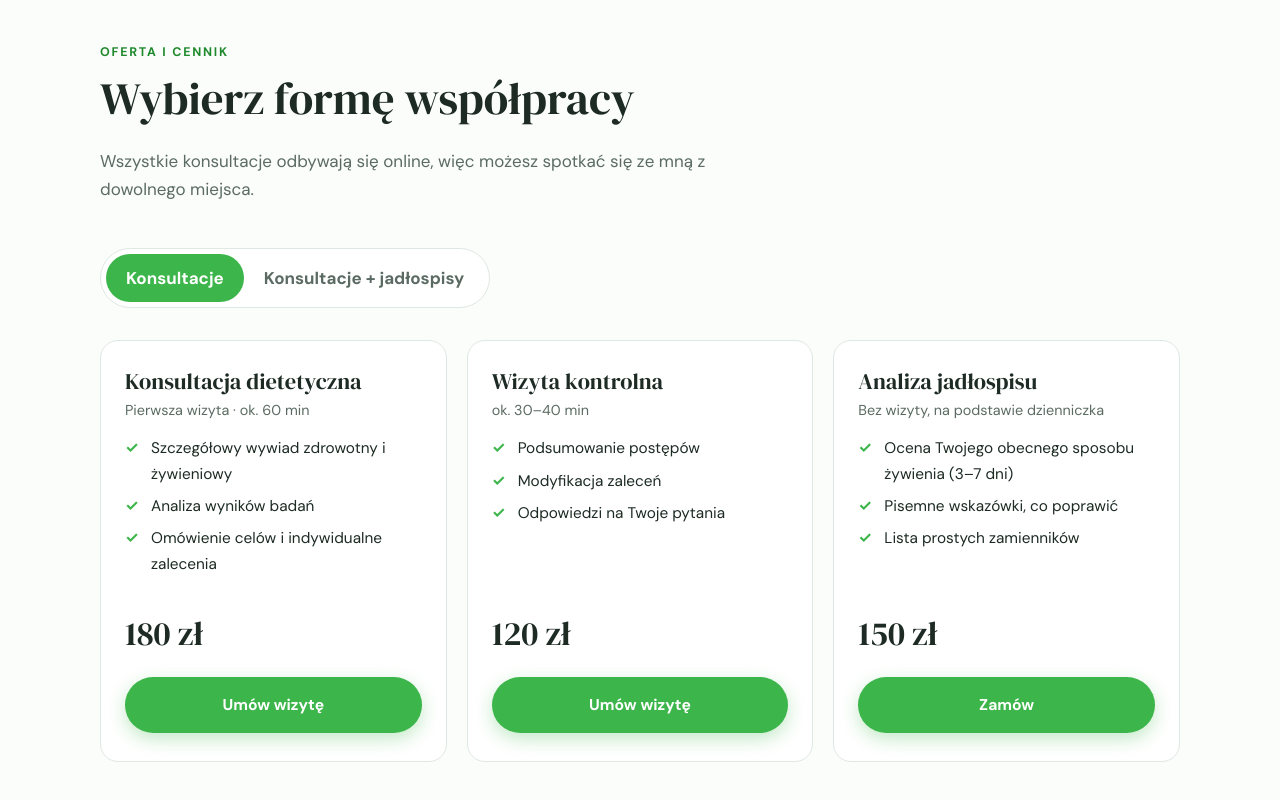
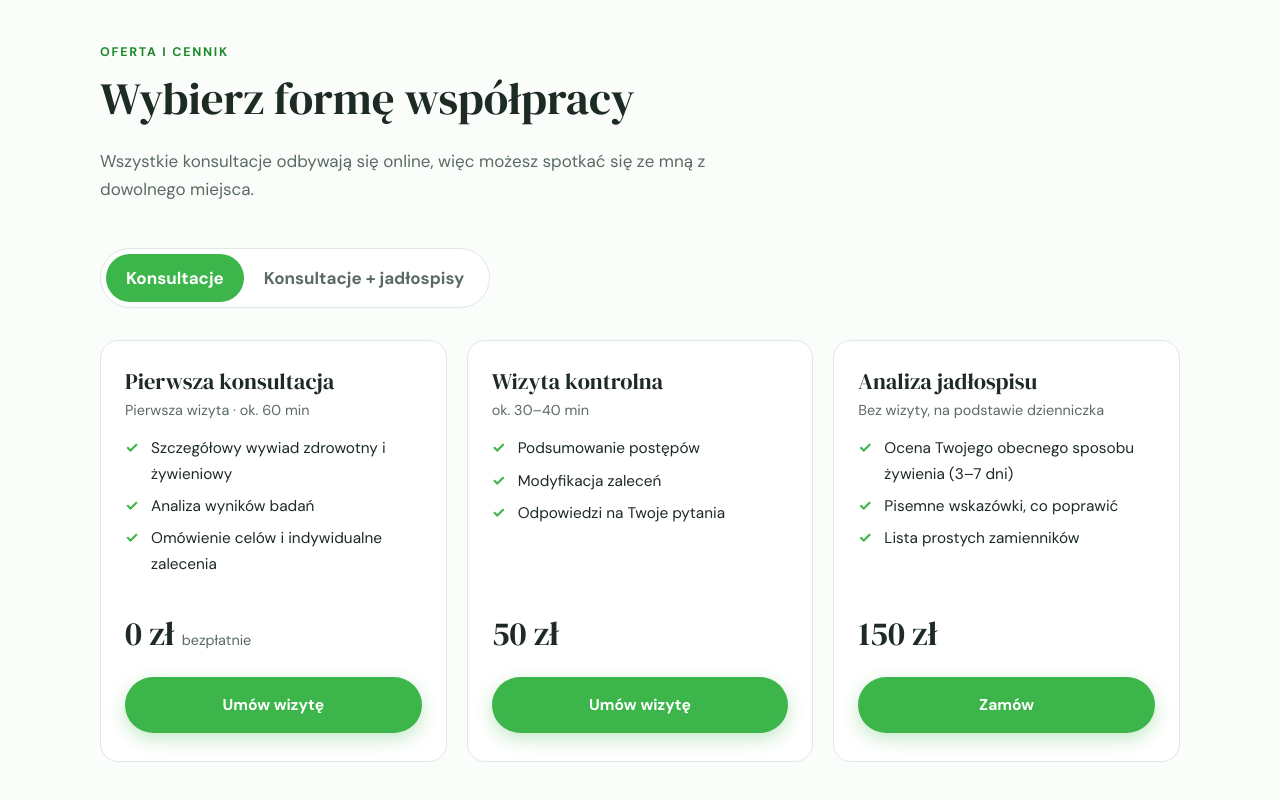
Before and after one commit to zdrowkozazdrowie/zdrowko_za_zdrowie, a plain HTML site: page index.html in a window 1280 px wide. Shown: the part 1970-2770 px from the top of the page. Drawn offline with Linux system fonts and the light colour scheme.

Commit message:
Make first visit free, follow-ups 50 zł; remove master's university name
Co-Authored-By: Claude Opus 5.5 <noreply@anthropic.com>

```diff
--- a/index.html
+++ b/index.html
@@ -256,7 +256,7 @@
       <div class="edu">
         <div class="edu-item">
           <div class="edu-icon">🎓</div>
-          <div><strong>Magister dietetyki klinicznej</strong><span>Warszawska Akademia Medyczna AMH</span></div>
+          <div><strong>Magister dietetyki klinicznej</strong><span>Specjalizacja w żywieniu w chorobach i profilaktyce zdrowotnej</span></div>
         </div>
         <div class="edu-item">
           <div class="edu-icon">🧠</div>
@@ -297,15 +297,15 @@
 
       <div class="offer-grid" data-panel="konsultacje">
         <div class="card">
-          <h3>Konsultacja dietetyczna</h3>
+          <h3>Pierwsza konsultacja</h3>
           <div class="meta">Pierwsza wizyta · ok. 60 min</div>
           <ul>
             <li>Szczegółowy wywiad zdrowotny i żywieniowy</li>
             <li>Analiza wyników badań</li>
             <li>Omówienie celów i indywidualne zalecenia</li>
           </ul>
-          <div class="price">180 zł</div>
-          <button class="btn btn-primary" data-book data-service="Konsultacja dietetyczna (180 zł)">Umów wizytę</button>
+          <div class="price">0 zł <small>bezpłatnie</small></div>
+          <button class="btn btn-primary" data-book data-service="Pierwsza konsultacja (bezpłatna)">Umów wizytę</button>
         </div>
         <div class="card">
           <h3>Wizyta kontrolna</h3>
@@ -315,8 +315,8 @@
             <li>Modyfikacja zaleceń</li>
             <li>Odpowiedzi na Twoje pytania</li>
           </ul>
-          <div class="price">120 zł</div>
-          <button class="btn btn-primary" data-book data-service="Wizyta kontrolna (120 zł)">Umów wizytę</button>
+          <div class="price">50 zł</div>
+          <button class="btn btn-primary" data-book data-service="Wizyta kontrolna (50 zł)">Umów wizytę</button>
         </div>
         <div class="card">
           <h3>Analiza jadłospisu</h3>
@@ -455,8 +455,8 @@
     <label id="service-field">Usługa
       <select name="service" id="service" required>
         <optgroup label="Konsultacje">
-          <option>Konsultacja dietetyczna (180 zł)</option>
-          <option>Wizyta kontrolna (120 zł)</option>
+          <option>Pierwsza konsultacja (bezpłatna)</option>
+          <option>Wizyta kontrolna (50 zł)</option>
           <option>Analiza jadłospisu (150 zł)</option>
         </optgroup>
         <optgroup label="Konsultacje + jadłospisy">
```
